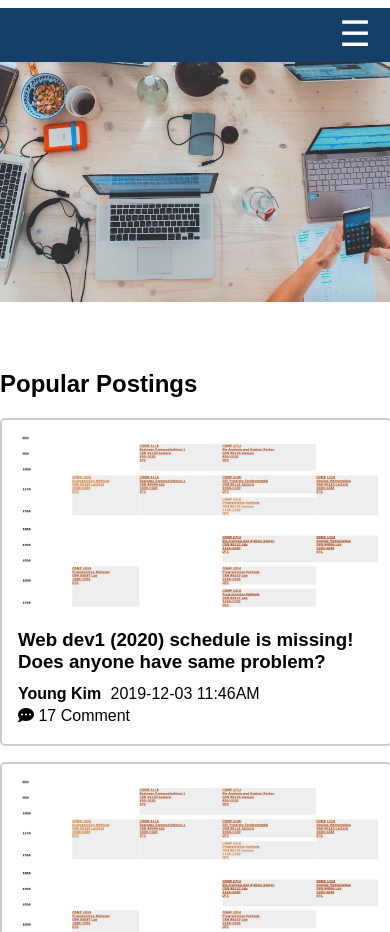
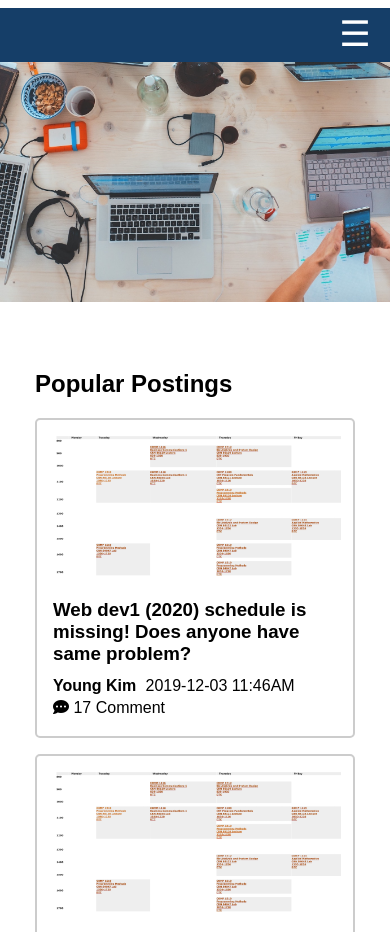
Before and after one commit to chillinYoung/bcit-comp1850-final, a plain HTML site: page index.html in a window 390 px wide. Shown: the part 130-1062 px from the top of the page. Drawn offline with Linux system fonts and the light colour scheme.

Commit message:
Update responsive.css

```diff
--- a/css/responsive.css
+++ b/css/responsive.css
@@ -125,7 +125,7 @@
   }
 
   main {
-    max-width: 392px;
+    max-width: 320px;
   }
 
   figure img {
@@ -133,8 +133,8 @@
   }
 
   .careers-city img {
-    width: 380px;
-    height: 220px;
+    width: 300px;
+    height: 200px;
   }
 
   .post-grid {
@@ -143,12 +143,12 @@
   }
 
   .post-grid-img {
-    width: 360px;
-    height: 180px;
+    width: 288px;
+    height: 150px;
   }
 
   .post-grid-content {
-    width: 392px;
+    width: 320px;
     margin-bottom: 1rem;
   }
 
```
